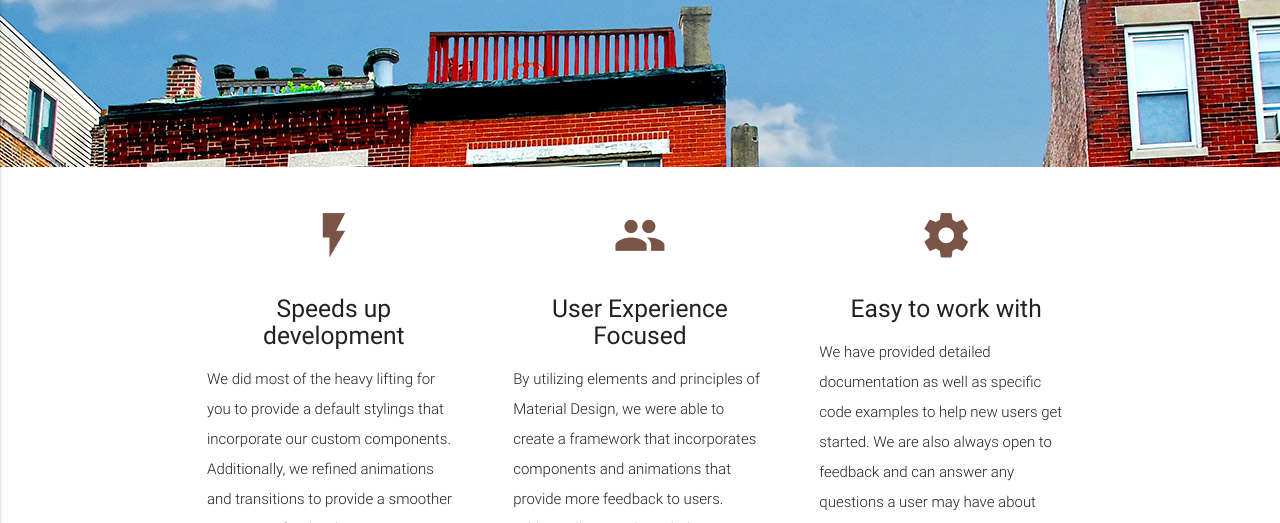
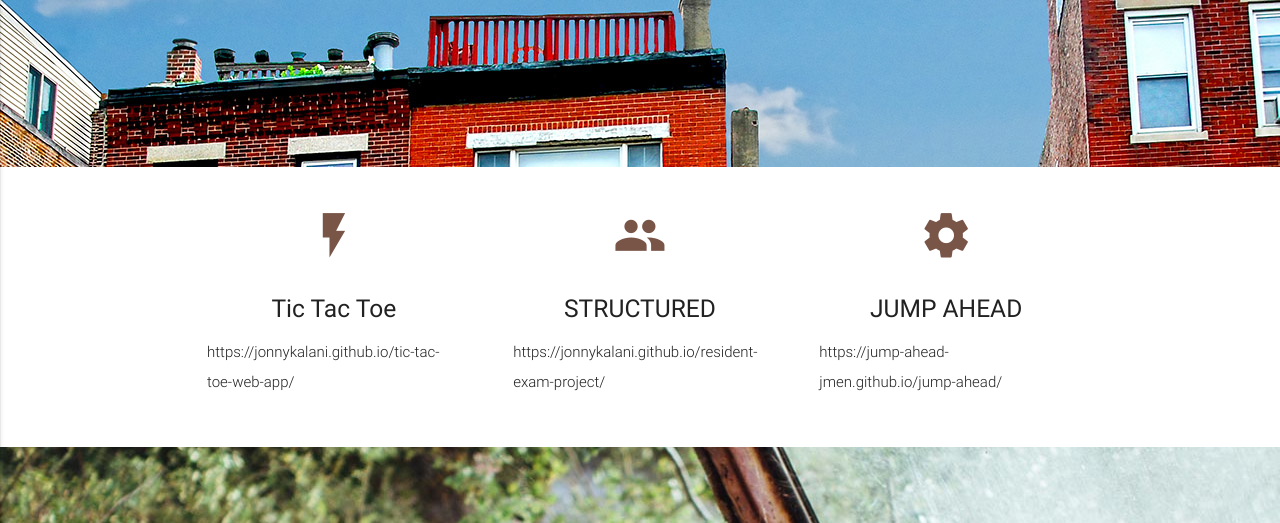
Before and after one commit to jonnykalani/Jonnykalani.github.io, a plain HTML site: page index.html in a window 1280 px wide. Shown: the part 277-800 px from the top of the page. Drawn offline with nearby package versions, Linux system fonts and the light colour scheme.

Commit message:
Adds links to page
Added links to projects

```diff
--- a/index.html
+++ b/index.html
@@ -54,27 +54,27 @@
         <div class="col s12 m4">
           <div class="icon-block">
             <h2 class="center brown-text"><i class="material-icons">flash_on</i></h2>
-            <h5 class="center">Speeds up development</h5>
+            <h5 class="center">Tic Tac Toe</h5>
 
-            <p class="light">We did most of the heavy lifting for you to provide a default stylings that incorporate our custom components. Additionally, we refined animations and transitions to provide a smoother experience for developers.</p>
+            <p class="light">https://jonnykalani.github.io/tic-tac-toe-web-app/</p>
           </div>
         </div>
 
         <div class="col s12 m4">
           <div class="icon-block">
             <h2 class="center brown-text"><i class="material-icons">group</i></h2>
-            <h5 class="center">User Experience Focused</h5>
+            <h5 class="center">STRUCTURED</h5>
 
-            <p class="light">By utilizing elements and principles of Material Design, we were able to create a framework that incorporates components and animations that provide more feedback to users. Additionally, a single underlying responsive system across all platforms allow for a more unified user experience.</p>
+            <p class="light">https://jonnykalani.github.io/resident-exam-project/</p>
           </div>
         </div>
 
         <div class="col s12 m4">
           <div class="icon-block">
             <h2 class="center brown-text"><i class="material-icons">settings</i></h2>
-            <h5 class="center">Easy to work with</h5>
+            <h5 class="center">JUMP AHEAD</h5>
 
-            <p class="light">We have provided detailed documentation as well as specific code examples to help new users get started. We are also always open to feedback and can answer any questions a user may have about Materialize.</p>
+            <p class="light">https://jump-ahead-jmen.github.io/jump-ahead/</p>
           </div>
         </div>
       </div>
```
